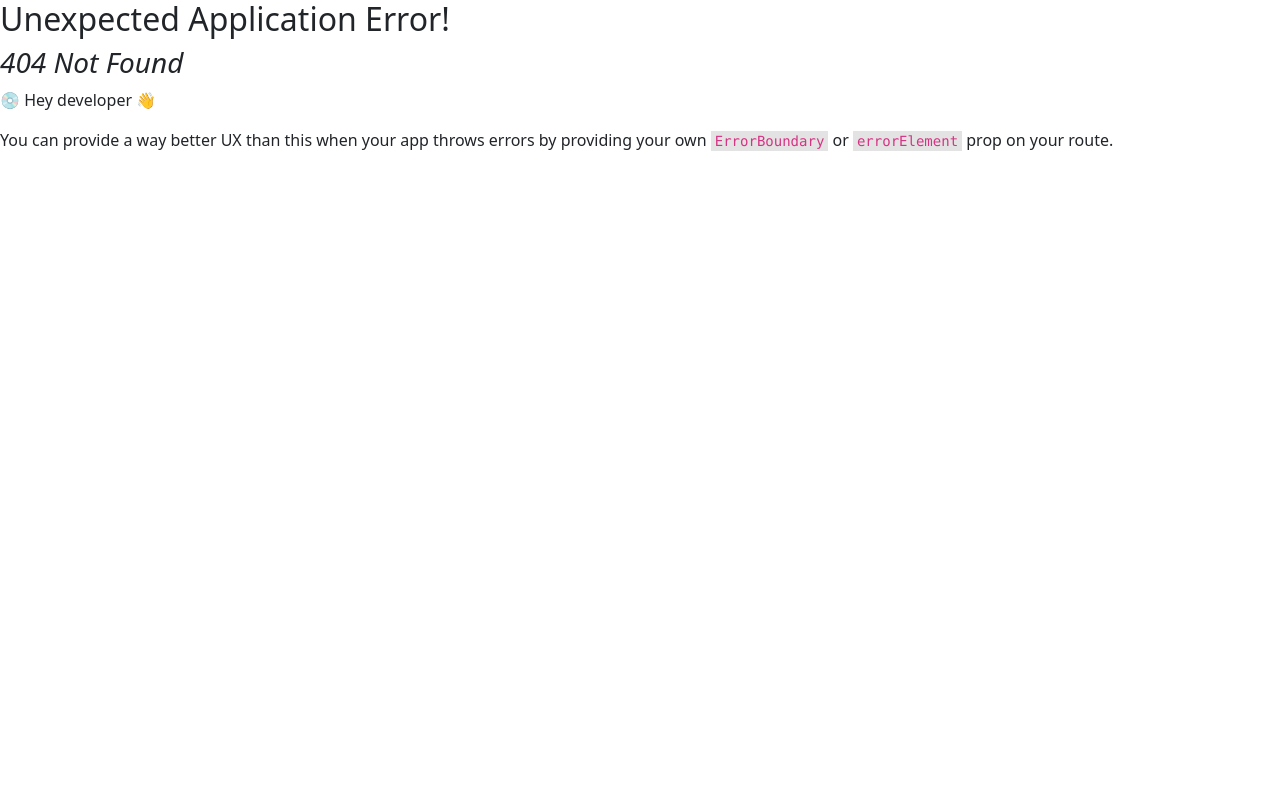
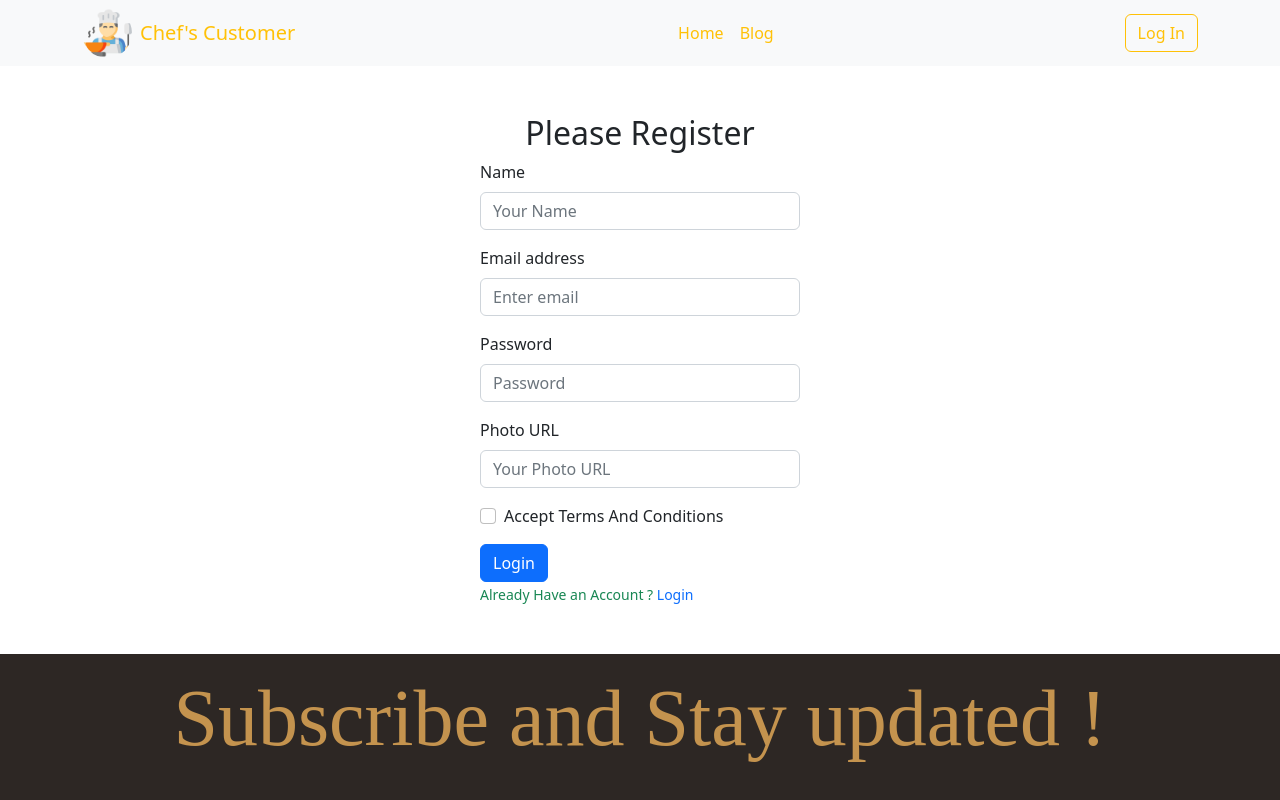
Before and after one commit to sayeed083/Chef-Recipie-Hunter-Client, a React (Vite) app: page /register in a window 1280 px wide. Before the commit this address had no page. Shown: the top 800 px of the page. Built offline with nearby package versions, Linux system fonts and the light colour scheme.

Commit message:
Log in Form Created

```diff
--- /dev/null
+++ b/src/Login/Login/Login.jsx
@@ -0,0 +1,42 @@
+import React from 'react';
+import { Button, Form } from 'react-bootstrap';
+import { Link } from 'react-router-dom';
+
+const Login = () => {
+    return (
+        <div className='w-25 mx-auto my-5'>
+            <h2 className='text-center'>Please Log In</h2>
+            <Form>
+      <Form.Group className="mb-3" controlId="formBasicEmail">
+        <Form.Label>Email address</Form.Label>
+        <Form.Control type="email" name='email' placeholder="Enter email" required />
+
+      </Form.Group>
+
+      <Form.Group className="mb-3" controlId="formBasicPassword">
+        <Form.Label>Password</Form.Label>
+        <Form.Control type="password" name='password' placeholder="Password" required />
+      </Form.Group>
+      <Form.Group className="mb-3" controlId="formBasicCheckbox">
+        <Form.Check type="checkbox" label="Check me out" />
+      </Form.Group>
+      <Button variant="primary" type="submit">
+        Login
+      </Button>
+      <br />
+      <Form.Text className="text-success">
+          Don't Have an Account ? <Link className='text-decoration-none' to="/register">Register</Link>
+        </Form.Text>
+      <Form.Text className="text-success">
+
+        </Form.Text>
+      <Form.Text className="text-danger">
+
+        </Form.Text>
+    </Form>
+
+        </div>
+    );
+};
+
+export default Login;
--- /dev/null
+++ b/src/Login/Register/Register.jsx
@@ -0,0 +1,53 @@
+import React from 'react';
+import { Button, Form } from 'react-bootstrap';
+import { Link } from 'react-router-dom';
+
+const Register = () => {
+    return (
+        <div className='w-25 mx-auto my-5'>
+            <h2 className='text-center'>Please Register</h2>
+            <Form>
+      <Form.Group className="mb-3" controlId="formBasicEmail">
+        <Form.Label>Name</Form.Label>
+        <Form.Control type="text" name='name' placeholder="Your Name" required />
+
+      </Form.Group>
+      <Form.Group className="mb-3" controlId="formBasicEmail">
+        <Form.Label>Email address</Form.Label>
+        <Form.Control type="email" name='email' placeholder="Enter email" required />
+
+      </Form.Group>
+
+
+      <Form.Group className="mb-3" controlId="formBasicPassword">
+        <Form.Label>Password</Form.Label>
+        <Form.Control type="password" name='password' placeholder="Password" required />
+      </Form.Group>
+      <Form.Group className="mb-3" controlId="formBasicEmail">
+        <Form.Label>Photo URL</Form.Label>
+        <Form.Control type="text" name='photo' placeholder="Your Photo URL" required />
+
+      </Form.Group>
+      <Form.Group className="mb-3" controlId="formBasicCheckbox">
+        <Form.Check type="checkbox" name='accept' label="Accept Terms And Conditions" />
+      </Form.Group>
+      <Button variant="primary" type="submit">
+        Login
+      </Button>
+      <br />
+      <Form.Text className="text-success">
+          Already Have an Account ? <Link className='text-decoration-none' to="/login">Login</Link>
+        </Form.Text>
+      <Form.Text className="text-success">
+
+        </Form.Text>
+      <Form.Text className="text-danger">
+
+        </Form.Text>
+    </Form>
+
+        </div>
+    );
+};
+
+export default Register;
--- a/src/Pages/Shared/Header/Header.jsx
+++ b/src/Pages/Shared/Header/Header.jsx
@@ -1,9 +1,12 @@
 /* eslint-disable no-unused-vars */
 import React from 'react';
+import { useContext } from 'react';
 import { Button, Container, Nav, Navbar, NavDropdown } from 'react-bootstrap';
 import { Link } from 'react-router-dom';
+import { AuthContext } from '../../../providers/AuthProvider';
 
 const Header = () => {
+    const{user} = useContext(AuthContext)
     return (
         <div>
 
@@ -13,22 +16,29 @@ const Header = () => {
             <Navbar collapseOnSelect expand="lg" bg="light" variant="light">
                 <Container>
                     <img className='rounded-circle me-2' style={{ height: 50 }} src="/public/cooking.png" alt="" />
-                    <Navbar.Brand href="#home">Chef's Customer</Navbar.Brand>
+                    <Navbar.Brand> <Link className='text-decoration-none text-warning me-3' to="/">Chef's Customer</Link>
+                    </Navbar.Brand>
                     <Navbar.Toggle aria-controls="responsive-navbar-nav" />
                     <Navbar.Collapse id="responsive-navbar-nav">
                         <Nav className="mx-auto">
-                            <Nav.Link href="#features">
-                                <Link className='text-decoration-none text-warning' to="/">Home</Link>
-                            </Nav.Link>
-                            <Nav.Link href="#pricing">
+                                <Link className='text-decoration-none text-warning me-3' to="/">Home</Link>
+
                                 <Link className='text-decoration-none text-warning' to="/blogs">Blog</Link>
-                            </Nav.Link>
+
                         </Nav>
                         <Nav>
-                            <Nav.Link href="#deets">Profile</Nav.Link>
-                            <Nav.Link eventKey={2} href="#memes">
-                                <Button variant="outline-warning">Log In</Button>
-                            </Nav.Link>
+
+                            { user && <Nav.Link href="#deets">{user.displayName}</Nav.Link>}
+
+
+
+                                { user ?
+                                    <Button variant="outline-warning">Log Out</Button> :
+                                    <Link to="/login">
+                                        <Button variant="outline-warning">Log In</Button>
+                                    </Link>
+
+                                    }
                         </Nav>
                     </Navbar.Collapse>
                 </Container>
--- a/src/main.jsx
+++ b/src/main.jsx
@@ -4,9 +4,12 @@ import './index.css'
 import 'bootstrap/dist/css/bootstrap.min.css';
 import { RouterProvider } from 'react-router-dom';
 import router from './routes/Routes.jsx';
+import AuthProvider from './providers/AuthProvider';
 
 ReactDOM.createRoot(document.getElementById('root')).render(
   <React.StrictMode>
+   <AuthProvider>
    <RouterProvider router={router}></RouterProvider>
+   </AuthProvider>
   </React.StrictMode>,
 )
--- /dev/null
+++ b/src/providers/AuthProvider.jsx
@@ -0,0 +1,25 @@
+import React, { createContext } from 'react';
+import { getAuth } from "firebase/auth";
+import app from '../firebase/firebase.config';
+
+
+export const AuthContext = createContext(null)
+const auth = getAuth(app)
+
+
+
+const AuthProvider = ({children}) => {
+    const user = null;
+
+    const authInfo = {
+        user
+    }
+
+    return (
+        <AuthContext.Provider value={authInfo}>
+            {children}
+        </AuthContext.Provider>
+    );
+};
+
+export default AuthProvider;
```
Also changed, not shown: src/routes/Routes.jsx (+10 -0 lines).
